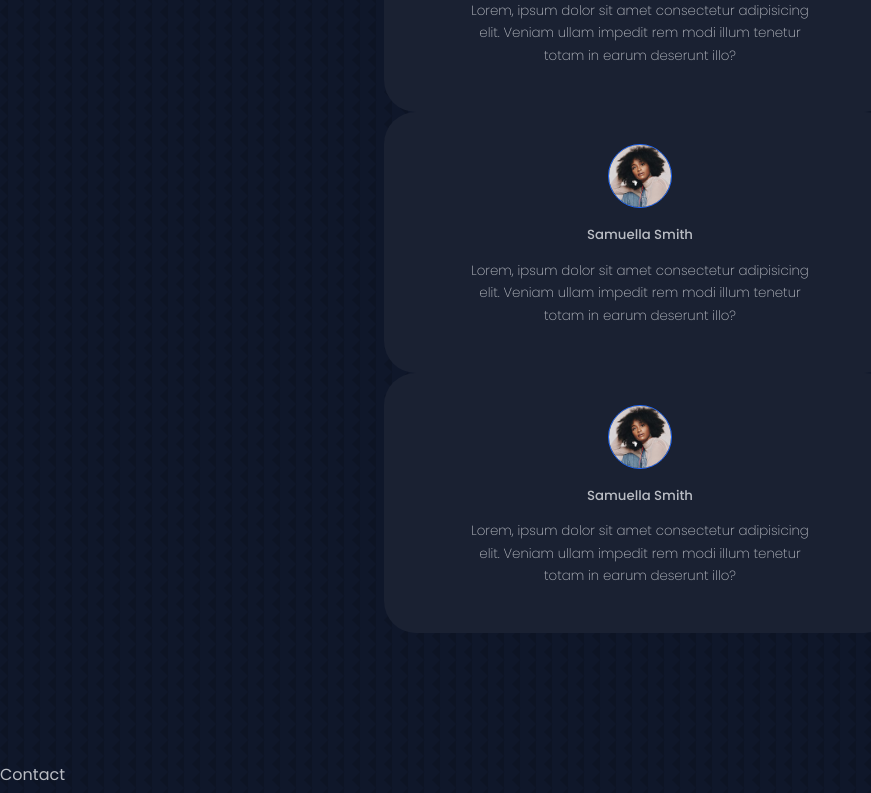
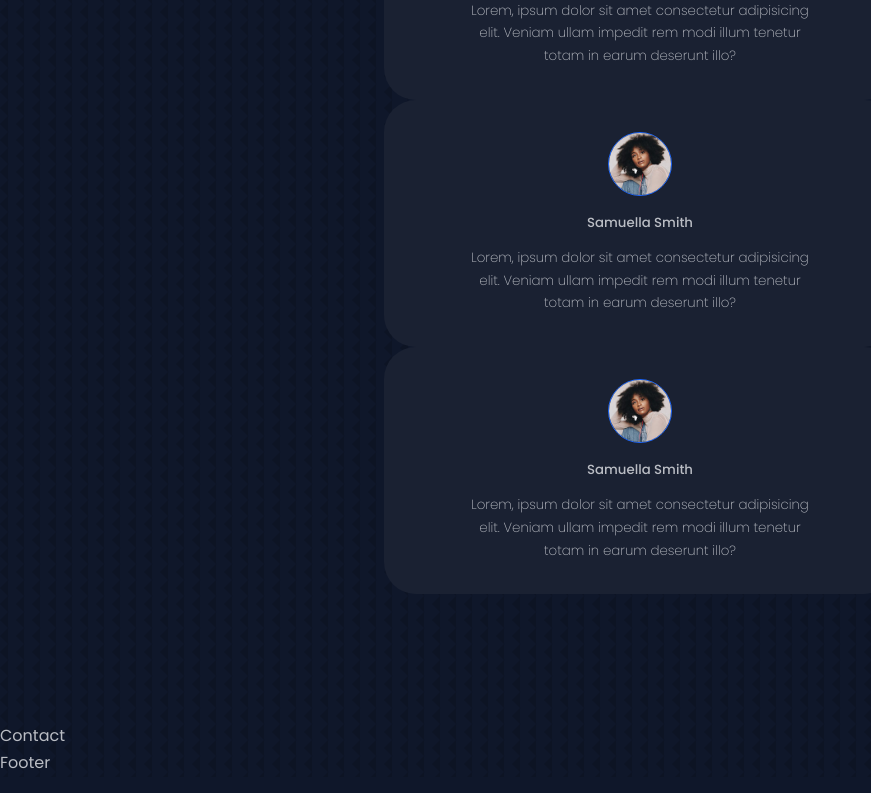
Before and after one commit to neophyte-programmer/react-portfolio, a React (Create React App) app: page / in a window 1280 px wide. Shown: the part 4252-5045 px from the top of the page, without its empty margins (0-871 px from the left). Built offline with nearby package versions, Linux system fonts and the light colour scheme.

Commit message:
minor change

```diff
--- a/src/components/testimonials/testimonials.css
+++ b/src/components/testimonials/testimonials.css
@@ -23,7 +23,7 @@
     display: block;
     font-weight: 300;
     width: 80%;
-    margin: .8rem auto;
+    margin: .8rem auto 0;
 }
 
 /*=============== GENERAL MEDIA QUERIES ===============*/
```
